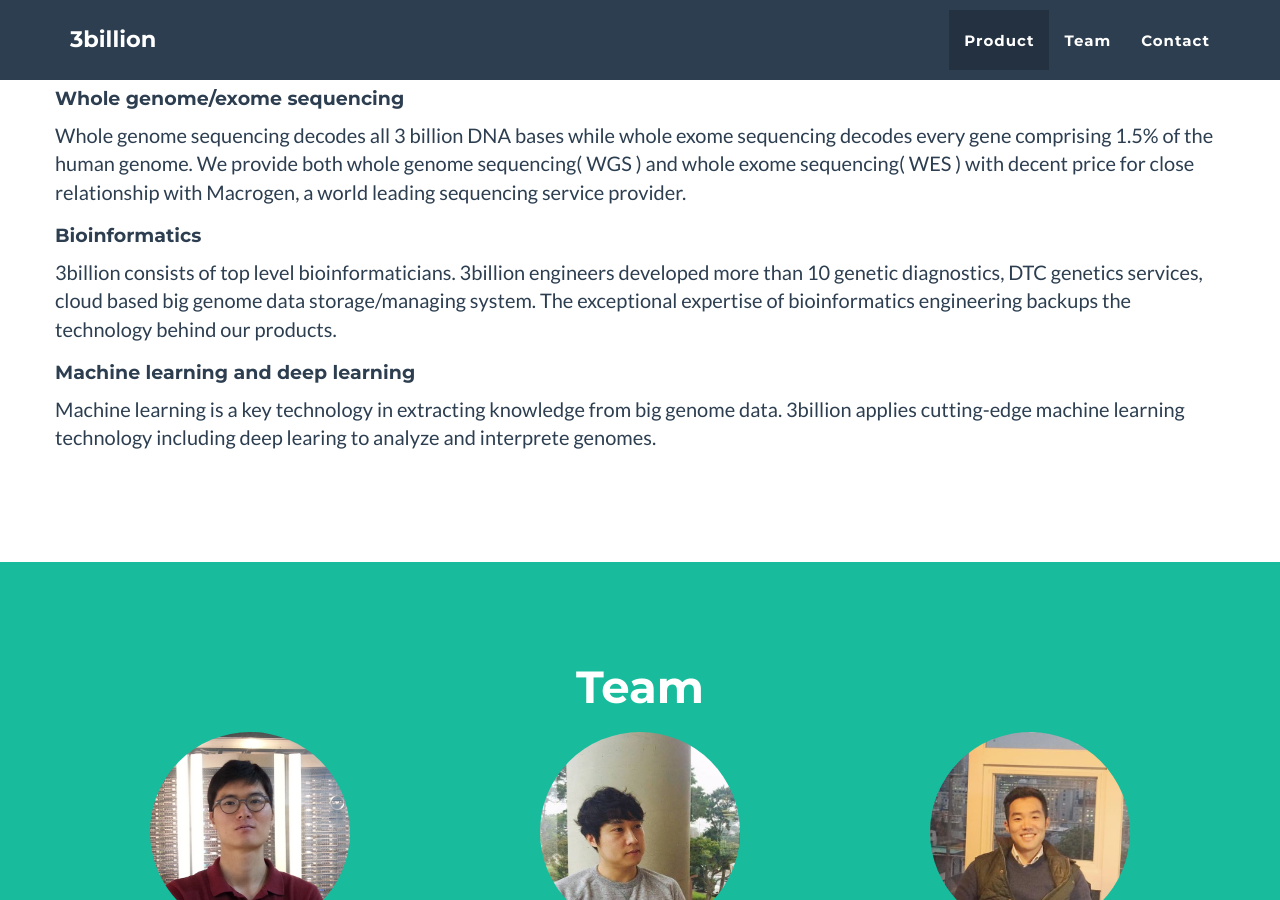
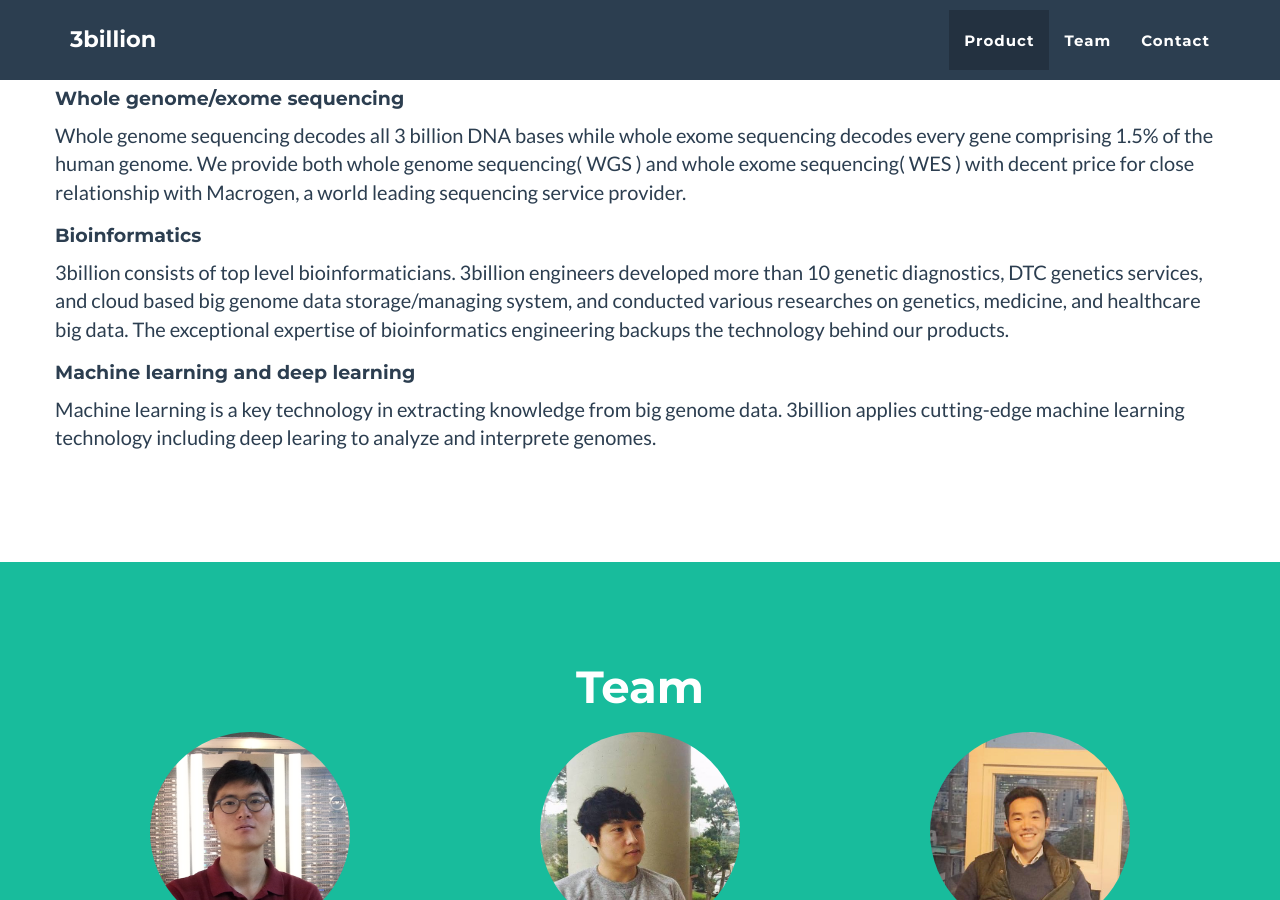
Before and after one commit to 3billion/3billion.github.io, a Jekyll site: the page built from index.html, in a window 1280 px wide and 900 px high, scrolled down 972 px. Built offline with Jekyll 4.4.1, drawn with Linux system fonts in a browser that asks for light colours.

Commit message:
change product

```diff
--- a/_includes/portfolio_grid.html
+++ b/_includes/portfolio_grid.html
@@ -28,7 +28,7 @@
 
 					<h4 class='sub-title'>Bioinformatics</h4>
 					<p>
-					3billion consists of top level bioinformaticians. 3billion engineers developed more than 10 genetic diagnostics, DTC genetics services, cloud based big genome data storage/managing system. The exceptional expertise of bioinformatics engineering backups the technology behind our products.
+					3billion consists of top level bioinformaticians. 3billion engineers developed more than 10 genetic diagnostics, DTC genetics services, and cloud based big genome data storage/managing system, and conducted various researches on genetics, medicine, and healthcare big data.  The exceptional expertise of bioinformatics engineering backups the technology behind our products.
 					</p>
 
 					<h4 class='sub-title'>Machine learning and deep learning </h4>
```
Also changed, not shown: 1 other file.
